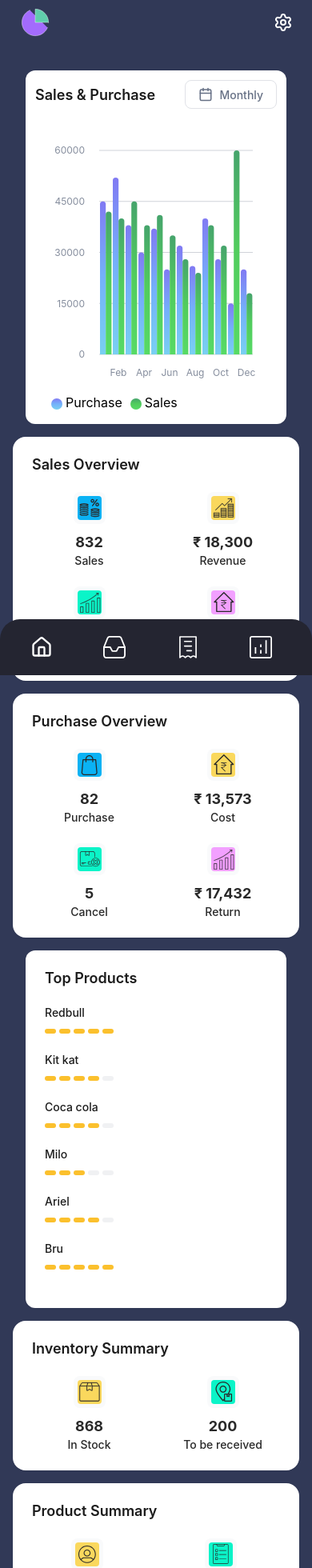
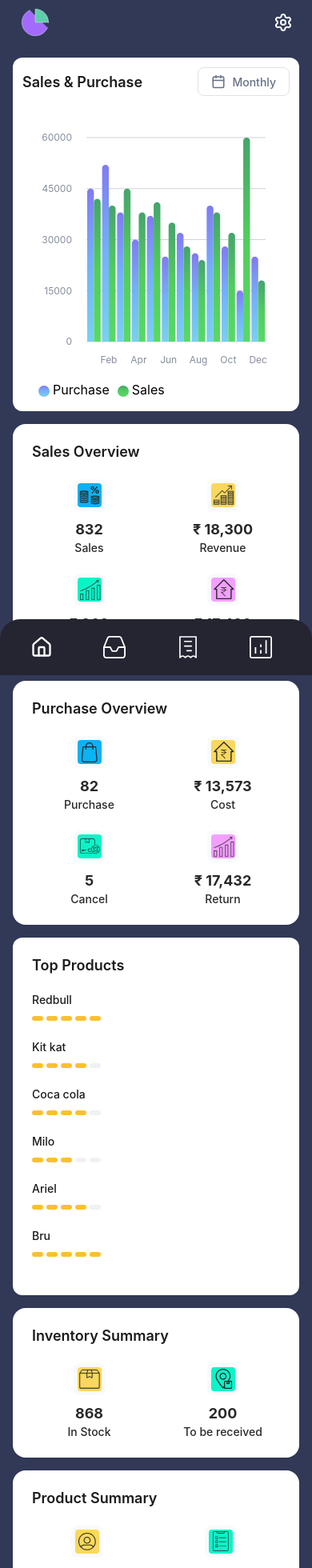
Before and after one commit to SMD-1/inventory-sales-management, a React (Vite) app: page / in a window 390 px wide. Shown: the top 1960 px of the page at 80% size. Built offline with nearby package versions, Linux system fonts and the light colour scheme.

Commit message:
remove unwanted css

```diff
--- a/src/pages/auth/auth.css
+++ b/src/pages/auth/auth.css
@@ -194,7 +194,6 @@ input {
   .submit-btn {
     border-radius: 0.5rem;
     padding: 0.9rem 0;
-    margin-top: 0.5rem;
     font-weight: 500;
   }
 
--- a/src/pages/product/addProduct.css
+++ b/src/pages/product/addProduct.css
@@ -128,7 +128,7 @@
   color: #48505e;
 }
 
-.submit-btn {
+.form-actions .submit-btn {
   background-color: #242531;
   color: #fff;
   border: none;
@@ -138,6 +138,6 @@
   cursor: pointer;
 }
 
-.submit-btn:hover {
+.form-actions .submit-btn:hover {
   background-color: #383e49;
 }
--- a/src/pages/statistics/statistics.css
+++ b/src/pages/statistics/statistics.css
@@ -100,12 +100,10 @@
   .statistics-page {
     display: flex;
     flex-direction: column;
-    padding: 0;
     gap: 1rem;
-    margin-bottom: 4rem; /* For navigation bar */
+    padding: 1rem;
   }
 
-  /* Display contents allows Flexbox ordering of the children */
   .stats-main-content {
     display: contents;
   }
@@ -116,18 +114,12 @@
 
   .stats-summary-grid {
     order: 2;
-    padding: 0 1rem;
     grid-template-columns: repeat(3, 1fr);
     gap: 0.5rem;
   }
 
   .sidebar-wrapper {
     order: 3;
-    padding: 0 1rem;
-  }
-
-  .chart-wrapper {
-    padding: 1rem 1rem 0 1rem;
   }
 
   .stat-card {
```
